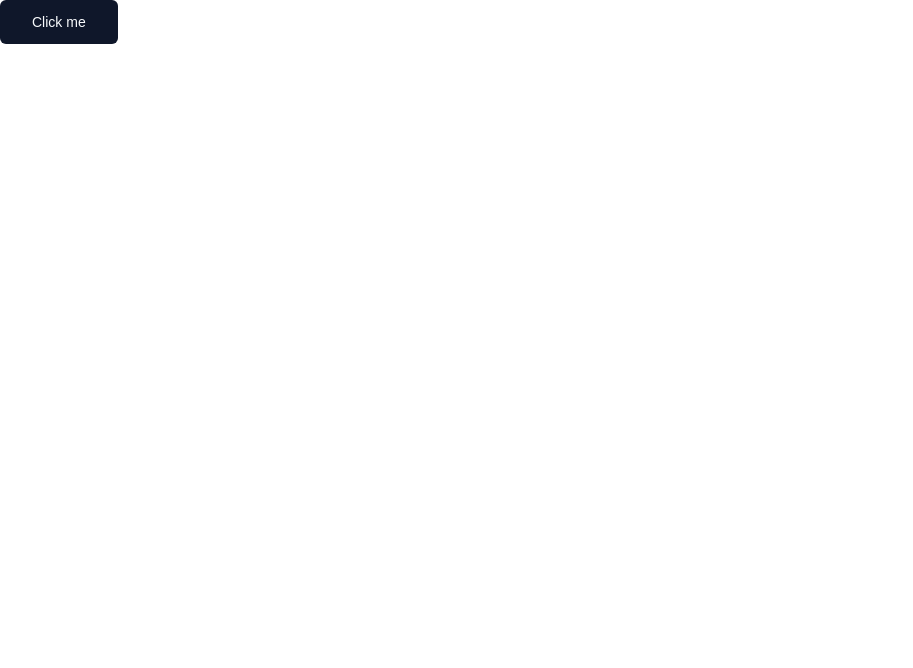
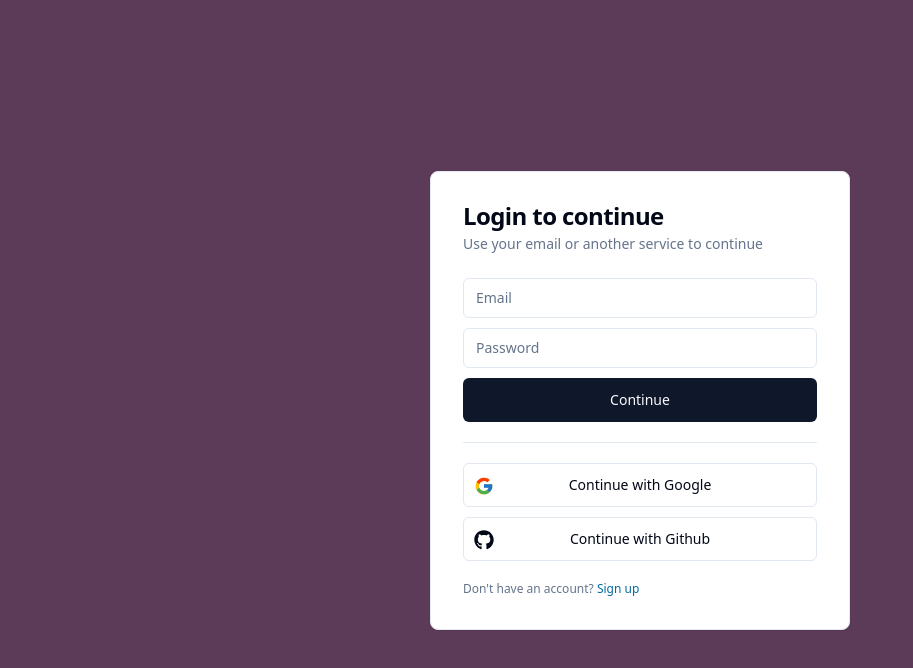
Before and after one commit to akahlouts/slack_clone, a Next.js app: page / in a window 1280 px wide. Shown: the top 668 px of the page, without its empty margins (0-913 px from the left). Built offline with nearby package versions, Linux system fonts and the light colour scheme.

Commit message:
implement authentication (sign-in & sign-up) ui

```diff
--- a/package.json
+++ b/package.json
@@ -9,6 +9,7 @@
     "lint": "next lint"
   },
   "dependencies": {
+    "@radix-ui/react-separator": "^1.1.0",
     "@radix-ui/react-slot": "^1.1.0",
     "class-variance-authority": "^0.7.0",
     "clsx": "^2.1.1",
@@ -16,6 +17,7 @@
     "next": "14.2.10",
     "react": "^18",
     "react-dom": "^18",
+    "react-icons": "^5.3.0",
     "tailwind-merge": "^2.5.2",
     "tailwindcss-animate": "^1.0.7"
   },
--- a/src/app/globals.css
+++ b/src/app/globals.css
@@ -2,7 +2,13 @@
 @tailwind components;
 @tailwind utilities;
 
+html,
+body,
 :root {
+  height: 100%;
+}
+
+/* :root {
   --background: #ffffff;
   --foreground: #171717;
 }
@@ -18,7 +24,7 @@
   color: var(--foreground);
   background: var(--background);
   font-family: Arial, Helvetica, sans-serif;
-}
+} */
 
 @layer utilities {
   .text-balance {
--- a/src/app/page.tsx
+++ b/src/app/page.tsx
@@ -1,5 +1,5 @@
-import { Button } from "@/components/ui/button";
+import { AuthScreen } from "@/features/auth/components/auth-screen";
 
 export default function Home() {
-  return <Button size="lg">Click me</Button>;
+  return <AuthScreen />;
 }
--- /dev/null
+++ b/src/components/ui/card.tsx
@@ -0,0 +1,79 @@
+import * as React from "react"
+
+import { cn } from "@/lib/utils"
+
+const Card = React.forwardRef<
+  HTMLDivElement,
+  React.HTMLAttributes<HTMLDivElement>
+>(({ className, ...props }, ref) => (
+  <div
+    ref={ref}
+    className={cn(
+      "rounded-lg border bg-card text-card-foreground shadow-sm",
+      className
+    )}
+    {...props}
+  />
+))
+Card.displayName = "Card"
+
+const CardHeader = React.forwardRef<
+  HTMLDivElement,
+  React.HTMLAttributes<HTMLDivElement>
+>(({ className, ...props }, ref) => (
+  <div
+    ref={ref}
+    className={cn("flex flex-col space-y-1.5 p-6", className)}
+    {...props}
+  />
+))
+CardHeader.displayName = "CardHeader"
+
+const CardTitle = React.forwardRef<
+  HTMLParagraphElement,
+  React.HTMLAttributes<HTMLHeadingElement>
+>(({ className, ...props }, ref) => (
+  <h3
+    ref={ref}
+    className={cn(
+      "text-2xl font-semibold leading-none tracking-tight",
+      className
+    )}
+    {...props}
+  />
+))
+CardTitle.displayName = "CardTitle"
+
+const CardDescription = React.forwardRef<
+  HTMLParagraphElement,
+  React.HTMLAttributes<HTMLParagraphElement>
+>(({ className, ...props }, ref) => (
+  <p
+    ref={ref}
+    className={cn("text-sm text-muted-foreground", className)}
+    {...props}
+  />
+))
+CardDescription.displayName = "CardDescription"
+
+const CardContent = React.forwardRef<
+  HTMLDivElement,
+  React.HTMLAttributes<HTMLDivElement>
+>(({ className, ...props }, ref) => (
+  <div ref={ref} className={cn("p-6 pt-0", className)} {...props} />
+))
+CardContent.displayName = "CardContent"
+
+const CardFooter = React.forwardRef<
+  HTMLDivElement,
+  React.HTMLAttributes<HTMLDivElement>
+>(({ className, ...props }, ref) => (
+  <div
+    ref={ref}
+    className={cn("flex items-center p-6 pt-0", className)}
+    {...props}
+  />
+))
+CardFooter.displayName = "CardFooter"
+
+export { Card, CardHeader, CardFooter, CardTitle, CardDescription, CardContent }
--- /dev/null
+++ b/src/components/ui/input.tsx
@@ -0,0 +1,25 @@
+import * as React from "react"
+
+import { cn } from "@/lib/utils"
+
+export interface InputProps
+  extends React.InputHTMLAttributes<HTMLInputElement> {}
+
+const Input = React.forwardRef<HTMLInputElement, InputProps>(
+  ({ className, type, ...props }, ref) => {
+    return (
+      <input
+        type={type}
+        className={cn(
+          "flex h-10 w-full rounded-md border border-input bg-background px-3 py-2 text-sm ring-offset-background file:border-0 file:bg-transparent file:text-sm file:font-medium placeholder:text-muted-foreground focus-visible:outline-none focus-visible:ring-2 focus-visible:ring-ring focus-visible:ring-offset-2 disabled:cursor-not-allowed disabled:opacity-50",
+          className
+        )}
+        ref={ref}
+        {...props}
+      />
+    )
+  }
+)
+Input.displayName = "Input"
+
+export { Input }
--- /dev/null
+++ b/src/components/ui/separator.tsx
@@ -0,0 +1,31 @@
+"use client"
+
+import * as React from "react"
+import * as SeparatorPrimitive from "@radix-ui/react-separator"
+
+import { cn } from "@/lib/utils"
+
+const Separator = React.forwardRef<
+  React.ElementRef<typeof SeparatorPrimitive.Root>,
+  React.ComponentPropsWithoutRef<typeof SeparatorPrimitive.Root>
+>(
+  (
+    { className, orientation = "horizontal", decorative = true, ...props },
+    ref
+  ) => (
+    <SeparatorPrimitive.Root
+      ref={ref}
+      decorative={decorative}
+      orientation={orientation}
+      className={cn(
+        "shrink-0 bg-border",
+        orientation === "horizontal" ? "h-[1px] w-full" : "h-full w-[1px]",
+        className
+      )}
+      {...props}
+    />
+  )
+)
+Separator.displayName = SeparatorPrimitive.Root.displayName
+
+export { Separator }
--- /dev/null
+++ b/src/features/auth/components/auth-screen.tsx
@@ -0,0 +1,24 @@
+"use client";
+
+import { useState } from "react";
+
+import { SignInCard } from "./sign-in-card";
+import { SignUpCard } from "./sign-up-card";
+
+import { SignInFlow } from "../types";
+
+export const AuthScreen = () => {
+  const [state, setState] = useState<SignInFlow>("signIn");
+
+  return (
+    <div className="h-full flex items-center justify-center bg-[#5C3B58]">
+      <div className="md:h-auto md:w-[420px]">
+        {state === "signIn" ? (
+          <SignInCard setState={setState} />
+        ) : (
+          <SignUpCard setState={setState} />
+        )}
+      </div>
+    </div>
+  );
+};
--- /dev/null
+++ b/src/features/auth/components/sign-in-card.tsx
@@ -0,0 +1,95 @@
+import { useState } from "react";
+
+import { FcGoogle } from "react-icons/fc";
+import { FaGithub } from "react-icons/fa";
+
+import {
+  Card,
+  CardContent,
+  CardDescription,
+  CardHeader,
+  CardTitle,
+} from "@/components/ui/card";
+import { Input } from "@/components/ui/input";
+import { Button } from "@/components/ui/button";
+import { Separator } from "@/components/ui/separator";
+
+import { SignInFlow } from "../types";
+
+interface SignInCardProps {
+  setState: (state: SignInFlow) => void;
+}
+
+export const SignInCard = ({ setState }: SignInCardProps) => {
+  const [email, setEmail] = useState("");
+  const [password, setPassword] = useState("");
+
+  return (
+    <Card className="w-full h-full p-8">
+      <CardHeader className="px-0 pt-0">
+        <CardTitle>Login to continue</CardTitle>
+        <CardDescription>
+          Use your email or another service to continue
+        </CardDescription>
+      </CardHeader>
+      <CardContent className="space-y-5 px-0 pb-0">
+        <form className="space-y-2.5">
+          <Input
+            disabled={false}
+            value={email}
+            onChange={(e) => setEmail(e.target.value)}
+            placeholder="Email"
+            type="email"
+            required
+          />
+          <Input
+            disabled={false}
+            value={password}
+            onChange={(e) => setPassword(e.target.value)}
+            placeholder="Password"
+            type="password"
+            required
+          />
+          <Button type="submit" className="w-full" size="lg" disabled={false}>
+            Continue
+          </Button>
+        </form>
+
+        <Separator />
+
+        <div className="flex flex-col gap-y-2.5">
+          <Button
+            disabled={false}
+            onClick={() => {}}
+            variant="outline"
+            size="lg"
+            className="w-full relative"
+          >
+            <FcGoogle className="size-5 absolute top-3 left-2.5" />
+            Continue with Google
+          </Button>
+          <Button
+            disabled={false}
+            onClick={() => {}}
+            variant="outline"
+            size="lg"
+            className="w-full relative"
+          >
+            <FaGithub className="size-5 absolute top-3 left-2.5" />
+            Continue with Github
+          </Button>
+        </div>
+
+        <p className="text-xs text-muted-foreground">
+          Don&apos;t have an account?{" "}
+          <span
+            onClick={() => setState("signUp")}
+            className="text-sky-700 hover:underline cursor-pointer"
+          >
+            Sign up
+          </span>
+        </p>
+      </CardContent>
+    </Card>
+  );
+};
--- /dev/null
+++ b/src/features/auth/components/sign-up-card.tsx
@@ -0,0 +1,104 @@
+import { useState } from "react";
+
+import { FcGoogle } from "react-icons/fc";
+import { FaGithub } from "react-icons/fa";
+
+import {
+  Card,
+  CardContent,
+  CardDescription,
+  CardHeader,
+  CardTitle,
+} from "@/components/ui/card";
+import { Input } from "@/components/ui/input";
+import { Button } from "@/components/ui/button";
+import { Separator } from "@/components/ui/separator";
+
+import { SignInFlow } from "../types";
+
+interface SignUpCardProps {
+  setState: (state: SignInFlow) => void;
+}
+
+export const SignUpCard = ({ setState }: SignUpCardProps) => {
+  const [email, setEmail] = useState("");
+  const [password, setPassword] = useState("");
+  const [confirmPassword, setConfirmPassword] = useState("");
+
+  return (
+    <Card className="w-full h-full p-8">
+      <CardHeader className="px-0 pt-0">
+        <CardTitle>Sign up to continue</CardTitle>
+        <CardDescription>
+          Use your email or another service to continue
+        </CardDescription>
+      </CardHeader>
+      <CardContent className="space-y-5 px-0 pb-0">
+        <form className="space-y-2.5">
+          <Input
+            disabled={false}
+            value={email}
+            onChange={(e) => setEmail(e.target.value)}
+            placeholder="Email"
+            type="email"
+            required
+          />
+          <Input
+            disabled={false}
+            value={password}
+            onChange={(e) => setPassword(e.target.value)}
+            placeholder="Password"
+            type="password"
+            required
+          />
+          <Input
+            disabled={false}
+            value={confirmPassword}
+            onChange={(e) => setConfirmPassword(e.target.value)}
+            placeholder="Confirm password"
+            type="password"
+            required
+          />
+          <Button type="submit" className="w-full" size="lg" disabled={false}>
+            Continue
+          </Button>
+        </form>
+
+        <Separator />
+
+        <div className="flex flex-col gap-y-2.5">
+          <Button
+            disabled={false}
+            onClick={() => {}}
+            variant="outline"
+            size="lg"
+            className="w-full relative"
+          >
+            <FcGoogle className="size-5 absolute top-3 left-2.5" />
+            Continue with Google
+          </Button>
+          <Button
+            disabled={false}
+            onClick={() => {}}
+            variant="outline"
+            size="lg"
+            className="w-full relative"
+          >
+            <FaGithub className="size-5 absolute top-3 left-2.5" />
+            Continue with Github
+          </Button>
+        </div>
+
+        <p className="text-xs text-muted-foreground">
+          Already have an account?{" "}
+          <span
+            onClick={() => setState("signIn")}
+            className="text-sky-700 hover:underline cursor-pointer"
+          >
+            Sign in
+          </span>
+        </p>
+      </CardContent>
+    </Card>
+  );
+};
--- /dev/null
+++ b/src/features/auth/types.ts
@@ -0,0 +1 @@
+export type SignInFlow = "signIn" | "signUp";
--- a/tailwind.config.ts
+++ b/tailwind.config.ts
@@ -6,6 +6,7 @@
     "./src/pages/**/*.{js,ts,jsx,tsx,mdx}",
     "./src/components/**/*.{js,ts,jsx,tsx,mdx}",
     "./src/app/**/*.{js,ts,jsx,tsx,mdx}",
+    "./src/features/**/*.{js,ts,jsx,tsx,mdx}",
   ],
   theme: {
     extend: {
```
Also changed, not shown: 1 other file (tests, documents, lock files or other folders).
